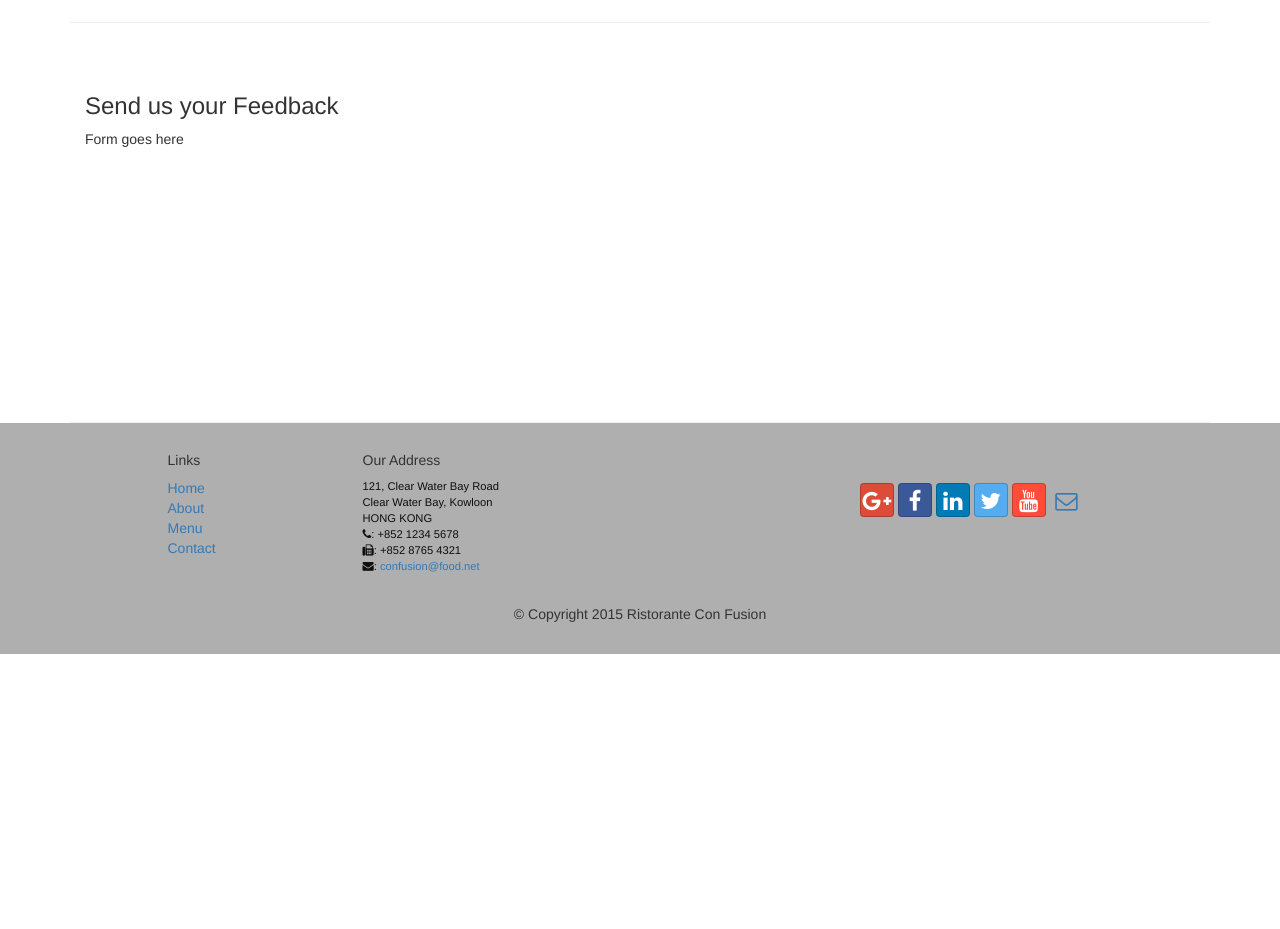
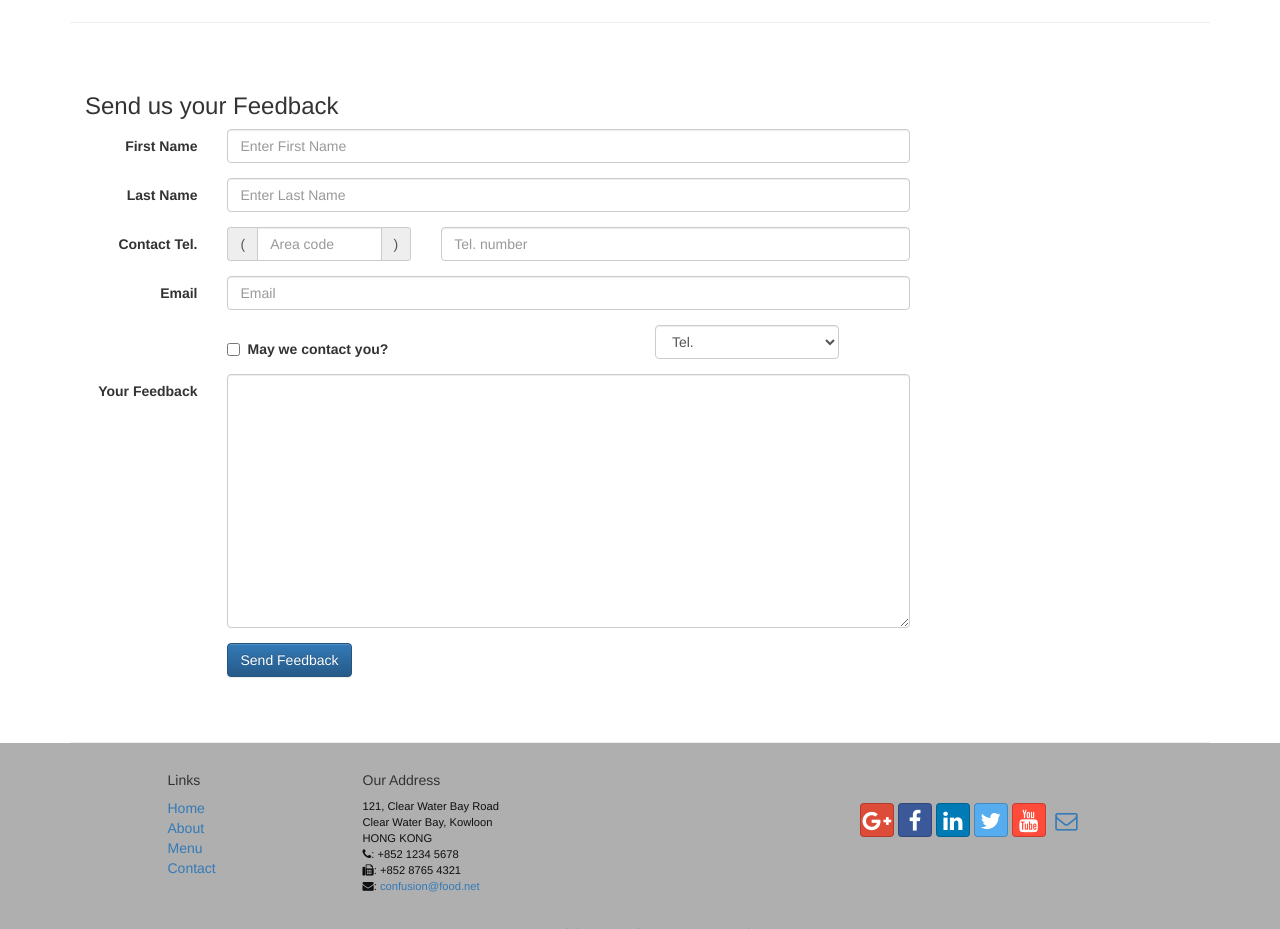
Before and after one commit to clickless/Front-End-Web-UI-Frameworks-and-Tools, a plain HTML site: page contactus.html in a window 1280 px wide. Shown: the part 980-1909 px from the top of the page. Before the commit the page ends 1634 px from the top, so only its background shows below. Drawn offline with nearby package versions, Linux system fonts and the light colour scheme.

Commit message:
Week 2 excercise 1

```diff
--- a/contactus.html
+++ b/contactus.html
@@ -127,7 +127,64 @@
                 <h3>Send us your Feedback</h3>
             </div>
             <div class="col-xs-12 col-sm-9">
-                Form goes here
+                <form class="form-horizontal" role="form">
+                    <div class="form-group">
+                        <label for="firstname" class="col-sm-2 control-label">First Name</label>
+                        <div class="col-sm-10">
+                            <input type="text" class="form-control" id="firstname" name="firstname" placeholder="Enter First Name">
+                        </div>
+                    </div>
+                    <div class="form-group">
+                        <label for="lastname" class="col-sm-2 control-label">Last Name</label>
+                        <div class="col-sm-10">
+                            <input type="text" class="form-control" id="lastname" name="lastname" placeholder="Enter Last Name">
+                        </div>
+                    </div>
+                    <div class="form-group">
+                        <label for="telnum" class="col-xs-12 col-sm-2 control-label">Contact Tel.</label>
+                        <div class="col-xs-5 col-sm-4 col-md-3">
+                            <div class="input-group">
+                                <div class="input-group-addon">(</div>
+                                <input type="tel" class="form-control" id="areacode" name="areacode" placeholder="Area code">
+                                <div class="input-group-addon">)</div>
+                            </div>
+                        </div>
+                        <div class="col-xs-7 col-sm-6 col-md-7">
+                            <input type="tel" class="form-control" id="telnum" name="telnum" placeholder="Tel. number">
+                        </div>
+                    </div>
+                    <div class="form-group">
+                        <label for="emailid" class="col-sm-2 control-label">Email</label>
+                        <div class="col-sm-10">
+                            <input type="email" class="form-control" id="emailid" name="emailid" placeholder="Email">
+                        </div>
+                    </div>
+                    <div class="form-group">
+                        <div class="checkbox col-sm-5 col-sm-offset-2">
+                            <label class="checkbox-inline">
+                                <input type="checkbox" name="approve" value="">
+                                <strong>May we contact you?</strong>
+                            </label>
+                        </div>
+                        <div class="col-sm-3 col-sm-offset-1">
+                            <select class="form-control">
+                                <option>Tel.</option>
+                                <option>Email</option>
+                            </select>
+                        </div>
+                    </div>
+                    <div class="form-group">
+                        <label for="feedback" class="col-sm-2 control-label">Your Feedback</label>
+                        <div class="col-sm-10">
+                            <textarea class="form-control" id="feedback" name="feedback" rows="12"></textarea>
+                        </div>
+                    </div>
+                    <div class="form-group">
+                        <div class="col-sm-offset-2 col-sm-10">
+                            <button type="submit" class="btn btn-primary">Send Feedback</button>
+                        </div>
+                    </div>
+                </form>
             </div>
             <div class="col-xs-12 col-sm-3">
                 <p style="padding:20px;"></p>
```
